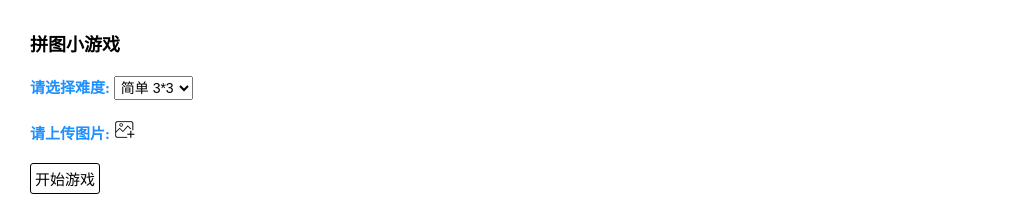
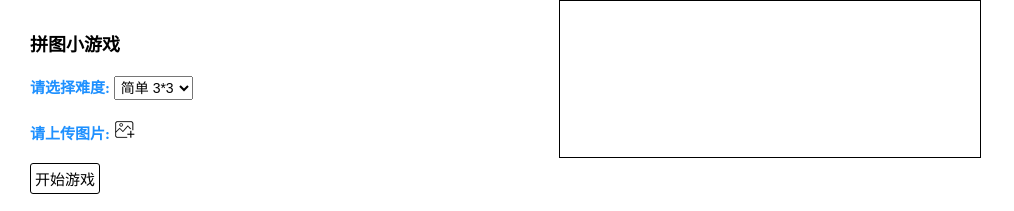
Before and after one commit to xdh5/puzzle, a plain HTML site: page index.html in a window 1280 px wide. Both pictures are taken after a click on the button "开始游戏". Shown: the top 211 px of the page, without its empty margins (0-1014 px from the left). Drawn offline with Linux system fonts and the light colour scheme.

Commit message:
完成一大半

```diff
--- a/index.html
+++ b/index.html
@@ -30,8 +30,8 @@
       <img id="look" class="look">
     </div>
   </div>
-  <canvas id="canvas" height=400px width=400px>
-  </canvas>
+  <div id="canvas">
+  </div>
 </body>
   <script src="script/get-form.js"></script>
 </html>
--- a/script/get-form.js
+++ b/script/get-form.js
@@ -2,9 +2,14 @@ let data = {
   num:3,
   image:document.querySelector('#look'),
   imgWidth:0,
-  imgHeight:0
+  imgHeight:0,
+  canvasWidth:0,
+  canvasHeight:0,
+  correctList:[],
+  randomList:[],
+  dragged:'',
+  target:''
 }
-let ctx = document.querySelector("#canvas").getContext('2d')
 
 //更改图片事件
 uploadImage.addEventListener('change',function(){
@@ -17,8 +22,8 @@ uploadImage.addEventListener('change',function(){
     image.onload = function(){
       data.imgWidth = this.width
       data.imgHeight = this.height
-      canvas.height = 400/data.imgWidth * data.imgHeight
-      console.log(data.imgHeight)
+      data.canvasWidth = 400/data.num
+      data.canvasHeight = 400/data.num/data.imgWidth * data.imgHeight
     }
   }
   //预览图片
@@ -39,15 +44,77 @@ difficult.addEventListener('change',function(){
 
 //开始游戏
 start.addEventListener('click',function(){
-  renderImg(data.image,data.num,canvas.width,canvas.height,data.imgWidth,data.imgHeight)
+  renderImg(data.image,data.num,data.imgWidth,data.imgHeight)
+  randomImg()
 })
-//图片处理
-function renderImg(image,num,canvasWidth,canvasHeight,imgWidth,imgHeight) {
-  //图片切块
+//图片切块
+function renderImg(image,num,imgWidth,imgHeight) {
   for (var x = 0; x<num; x++) {
     for (var y = 0; y<num; y++) {
-      ctx.drawImage(image,imgWidth/num*x,imgHeight/num*y,imgWidth/num,imgHeight/num,canvasWidth/num*x,canvasHeight/num*y,canvasWidth/num,canvasHeight/num)
-      console.log(imgWidth/num*x)
+      let childNode = document.createElement('canvas')
+      childNode.setAttribute('width', data.canvasWidth)
+      childNode.setAttribute('height', 400/data.num/data.imgWidth * data.imgHeight)
+      childNode.setAttribute('order', x*3+y+1)
+      childNode.setAttribute('draggable', true)
+      childNode.setAttribute('class', 'droptarget')
+      let ctx = childNode.getContext('2d')
+      ctx.drawImage(image,imgWidth/num*y,imgHeight/num*x,imgWidth/num,imgHeight/num,0,0,data.canvasWidth,data.canvasHeight)
+      data.correctList.push(childNode)
     }
   }
 }
+//图片打乱顺序并插入
+function randomImg(){
+  data.randomList = data.correctList
+  for (let i = 1; i < data.randomList.length; i++) {
+    const random = Math.floor(Math.random() * (i + 1));
+    [data.randomList[i], data.randomList[random]] = [data.randomList[random], data.randomList[i]];
+  }
+  data.randomList.forEach(element => {
+    canvas.appendChild(element)
+  })
+}
+
+//拖拽触发
+document.addEventListener("dragstart", function( event ) {
+  data.dragged = event.target
+}, false)
+
+//拖拽过程
+document.addEventListener("drag", function(event) {
+})
+
+//拖拽进入
+document.addEventListener("dragenter", function(event) {
+  if (event.target.tagName.toLowerCase() === 'canvas') {
+    event.target.style.border = '1px solid red'
+  }
+})
+
+//拖拽离开
+document.addEventListener("dragleave", function(event) {
+  if (event.target.tagName.toLowerCase() === 'canvas') {
+      event.target.style.border = 'none'
+  }
+})
+
+document.addEventListener("drop", function(event) {
+  event.preventDefault();
+  if (event.target.tagName.toLowerCase() === 'canvas') {
+    data.target = event.target
+    let dragBrother = data.dragged.nextSibling
+    let targetBrother = data.target.nextSibling
+    data.dragged.parentNode.removeChild(data.dragged)
+    data.target.parentNode.removeChild(data.target)
+  }
+})
+
+document.addEventListener("dragover", function(event) {
+  event.preventDefault();
+})
+
+// setInterval(()=>{
+//   if(data.correctList === data.randomList){
+//     alert('游戏胜利!')
+//   }
+// },100)
--- a/style/start.css
+++ b/style/start.css
@@ -28,7 +28,12 @@
   width: 200px;
   display: block;
 }
-canvas{
+#canvas{
   display: flow-root;
   margin: auto;
+  border: 1px solid black;
+  width:420px
 }
+canvas{
+  border: 1px solid white;
+}
```
